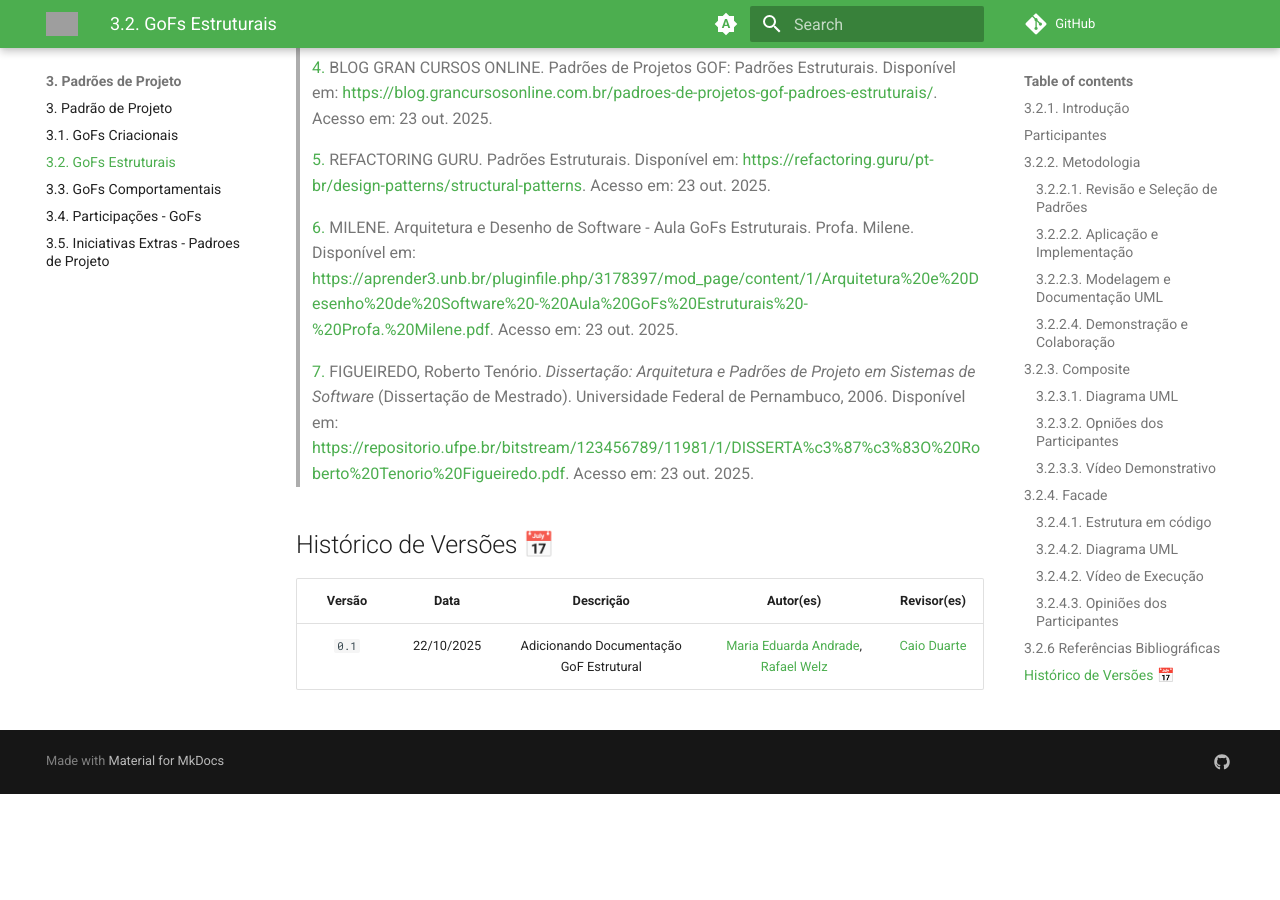
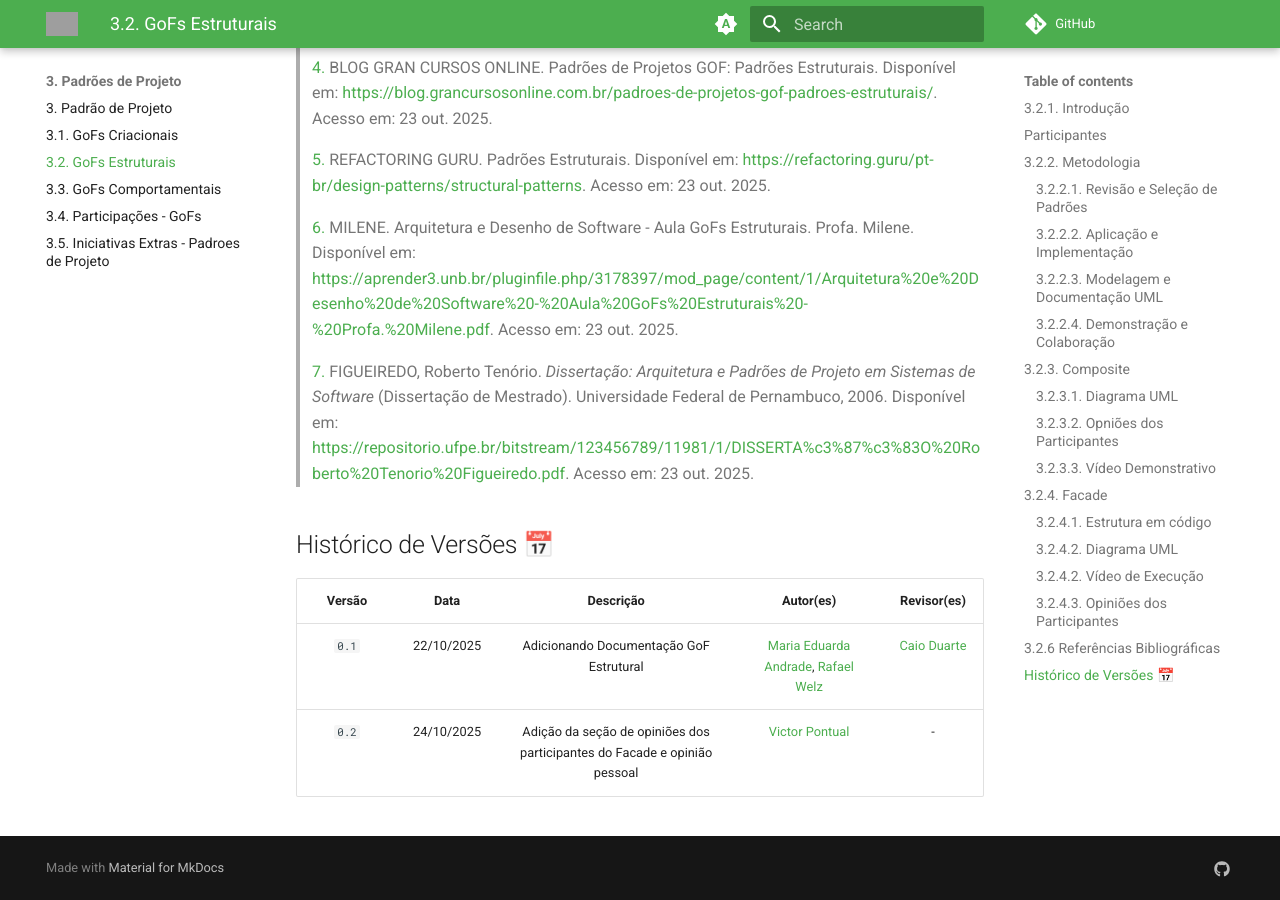
Before and after one commit to UnBArqDsw2025-2-Turma01/2025.2-T01-G1_JogoDigital_Entrega_03, an MkDocs documentation site: the page built from docs/PadroesDeProjeto/3.2.GoFsEstruturais.md, in a window 1280 px wide and 900 px high, scrolled down 14394 px. Built offline with MkDocs 1.6.1 and Material for MkDocs 9.7.7, drawn with Linux system fonts in a browser that asks for light colours; before the commit the page ends 15188 px from its top, so only the background shows below that; grey boxes are pictures that could not be loaded.

Commit message:
docs: adicionar entrada no histórico de versões

```diff
--- a/docs/PadroesDeProjeto/3.2.GoFsEstruturais.md
+++ b/docs/PadroesDeProjeto/3.2.GoFsEstruturais.md
@@ -458,3 +458,4 @@ Clique [aqui](https://www.youtube.com/watch?v=Jyx_49t3pEk) para acessar a parte
 | Versão | Data | Descrição | Autor(es) | Revisor(es) |
 | :--: | :--: | :--: | :--: | :--: |
 | `0.1` | 22/10/2025 | Adicionando Documentação GoF Estrutural | [Maria Eduarda Andrade](https://github.com/dudaa28), [Rafael Welz](https://github.com/RafaelSchadt) | [Caio Duarte](https://github.com/caioduart3) |
+| `0.2` | 24/10/2025 | Adição da seção de opiniões dos participantes do Facade e opinião pessoal | [Victor Pontual](https://github.com/VictorPontual) | - |
```
